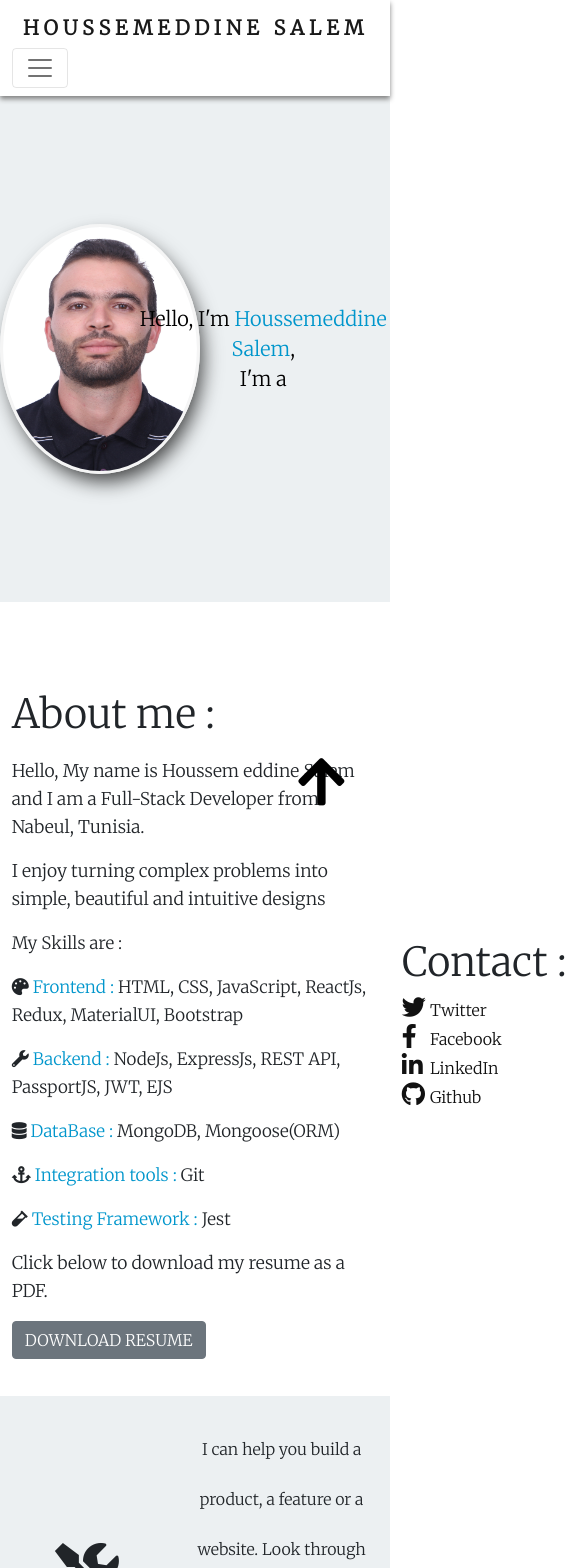
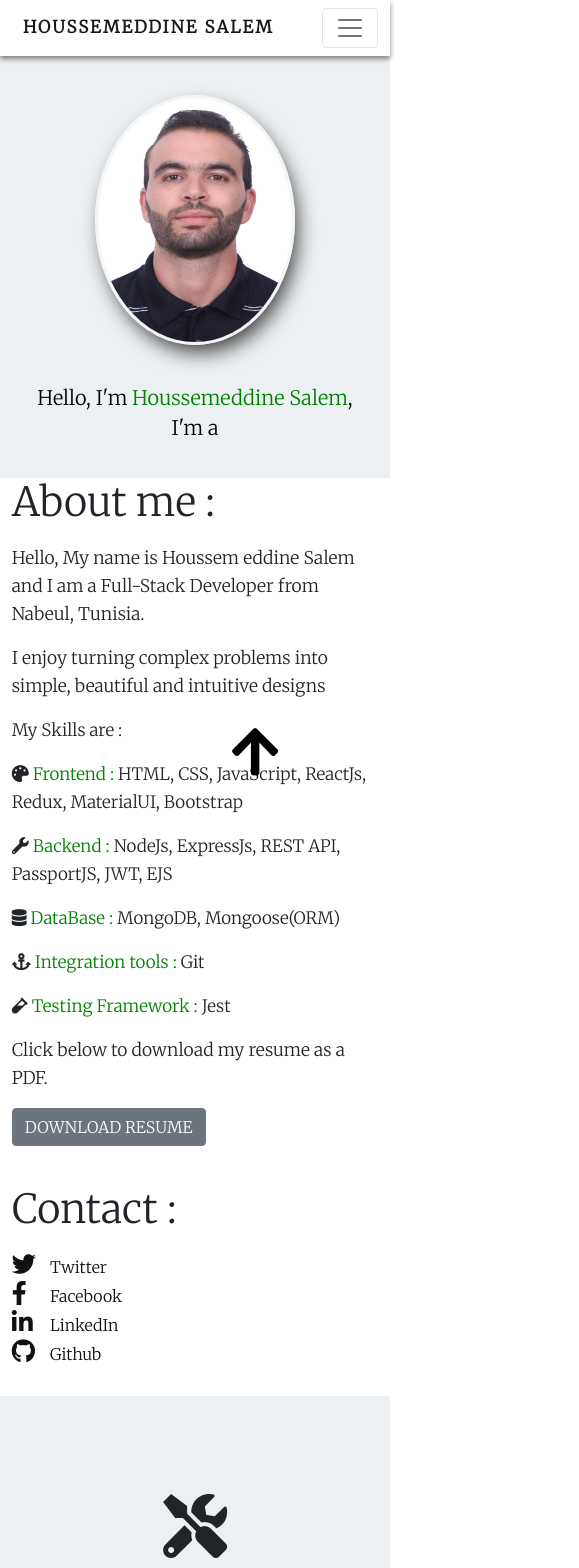
Before and after one commit to HoussemeddineSalem/my_portfolio, a React (Create React App) app in the folder client/: page / in a window 390 px wide. Shown: the top 1568 px of the page, 579 px wide, since content can reach past the window. Built offline with nearby package versions, Linux system fonts and the light colour scheme.

Commit message:
styling the app to be more responsive

```diff
--- a/client/src/App.css
+++ b/client/src/App.css
@@ -1,5 +1,6 @@
 .App {
   font-family: 'Roboto', sans-serif;
+  width: 100vw;
 }
 
 #myBtn {
@@ -15,3 +16,19 @@
   border-radius: 4px;
   background-color: inherit;
 }
+
+@media (max-width: 1000px) {
+  #myBtn {
+    position: fixed;
+    bottom: 50px;
+    left: 150px;
+    z-index: 99;
+    font-size: 18px;
+    border: none;
+    outline: none;
+    cursor: pointer;
+    padding: 15px;
+    border-radius: 4px;
+    background-color: inherit;
+  }
+}
--- a/client/src/components/contact/contact.css
+++ b/client/src/components/contact/contact.css
@@ -61,8 +61,38 @@
   margin-top: 2%;
 }
 
-@media (max-width: 800px) {
+@media (max-width: 1000px) {
+  .contactme {
+    background-color: #ecf0f2;
+    height: 100vh;
+    width: 100vw;
+    display: flex;
+    margin: 0;
+    padding: 0;
+  }
+  .form {
+    display: flex;
+    flex-direction: column;
+    justify-content: space-around;
+    align-content: space-around;
+  }
+
   .form_container {
-    margin-top: 10%;
+    margin-top: 20%;
+  }
+  .form_layout {
+    display: flex;
+    flex-direction: row;
+    width: 100vw;
+    margin: auto;
+  }
+  .phone_email {
+    display: flex;
+    flex-direction: row;
+    flex-wrap: wrap;
+    width: 100vw;
+    height: 7vw;
+    margin: 0;
+    align-items: center;
   }
 }
--- a/client/src/components/intro/aboutme.css
+++ b/client/src/components/intro/aboutme.css
@@ -63,13 +63,20 @@ a {
 span {
   text-decoration: none;
 }
-@media (max-width: 800px) {
+@media (max-width: 1000px) {
   .aboutme_and_contact {
-    flex-direction: column;
+    display: block;
+    height: fit-content;
+    /* flex-direction: row; */
   }
   .article {
-    width: auto;
-    padding: 1% 3%;
+    width: 100vw;
+    margin-top: 0;
+    padding: 0 3%;
     /* border: 1px black solid; */
   }
+  .contact {
+    margin-top: 10%;
+    margin-bottom: 20%;
+  }
 }
--- a/client/src/components/intro/intro.css
+++ b/client/src/components/intro/intro.css
@@ -10,8 +10,6 @@
   height: 60vh;
   display: grid;
   grid-template-columns: 35% 65%;
-  /* flex-direction: row;
-  justify-content: space-around; */
   align-items: center;
   font-family: 'Merriweather', sans-serif;
   text-align: center;
@@ -45,8 +43,20 @@ span {
   font-size: 50px;
 }
 
-@media (max-width: 800px) {
+@media (max-width: 1000px) {
   .typewriter {
     font-size: 20px;
   }
+  .intro_styling {
+    background-color: #ecf0f2;
+    height: 50vh;
+    display: flex;
+    flex-direction: column;
+    justify-content: space-evenly;
+    font-family: 'Merriweather', sans-serif;
+    text-align: center;
+  }
+  span {
+    color: green;
+  }
 }
--- a/client/src/components/navbar/navbar.css
+++ b/client/src/components/navbar/navbar.css
@@ -14,3 +14,12 @@
   box-shadow: 0 3px 5px grey;
   width: 100vw;
 }
+
+@media (max-width: 1000px) {
+  .item_styling {
+    letter-spacing: 2px;
+    font-weight: bolder;
+    margin: 0 3%;
+    font-size: 17px;
+  }
+}
--- a/client/src/components/projects/projects.css
+++ b/client/src/components/projects/projects.css
@@ -56,7 +56,11 @@
 .img_container:hover .mybestnanny_img {
   opacity: 0;
 }
-
+.wrapin_tech {
+  display: flex;
+  flex-direction: row;
+  flex-wrap: wrap;
+}
 .mybestnanny {
   width: 30vw;
   margin: 0 2%;
@@ -108,7 +112,12 @@
     background-image: linear-gradient(to left, #b1b5b5, #a0a3a3);
   }
 }
-@media (max-width: 800px) {
+@media (max-width: 1000px) {
+  #parag_under_projects {
+    width: 100vw;
+    line-height: normal;
+  }
+
   .mybestnanny_proj {
     flex-direction: column;
   }
--- a/client/src/components/projects/projects.js
+++ b/client/src/components/projects/projects.js
@@ -32,12 +32,15 @@ const Projects = () => {
                         <i class="fas fa-chevron-circle-right"></i>Nannys to : <br />
                         Post their profile in order to be visible for the baby sitting seekers
                     </p>
-                    <p>Technologies</p>
+                    <p>Technologies </p>
+                    <div className="wrapin_tech">
                         {['reactjs', 'redux', 'axios', 'nodejs', 'jwt', 'expressjs', 'mongoDB', 'mongoose'].map(
                             el => {
                                 return <span className="tech_styling">{el}</span>
                             }
                         )}
+                    </div>
+
 
                 </div>
             </div>
@@ -56,11 +59,13 @@ const Projects = () => {
                             <a href={el.github} target="_blank"><p className='project_title'>{el.title} <i class="fab fa-github fa-1x"></i></p> </a>
                             <p>{el.description}</p>
                             <p>Technologies</p>
+                            <div className="wrapin_tech">
                                 {
                                     el.technologies.map(el => {
                                         return <span className="tech_styling">{el}</span>
                                     })
                                 }
+                            </div>
                         </div>
                     </div>
                 })
--- a/client/src/components/projects/projectsdescr.js
+++ b/client/src/components/projects/projectsdescr.js
@@ -3,6 +3,23 @@ import secrets from '../../img/secrets.JPG'
 import todo from '../../img/to do app.svg'
 
 const projectDescription = [
+
+    {
+        title: 'BlablaFlix',
+        description: 'This app is a movie app clone, it allows to search and sort for films by name and/or by rating',
+        technologies: ['reactjs', 'react', 'hooks', 'react', 'router'],
+        image: blablaflixJPG,
+        github: 'https://github.com/HoussemeddineSalem/React_Router_CP',
+        demo: 'https://qnrxi.csb.app/'
+    },
+    {
+        title: 'todo app',
+        description: 'is an app to add, delete and sort todo items, it is designed using reactjs and redux toolkit for state management',
+        technologies: ['reactjs', 'redux'],
+        image: todo,
+        github: 'https://github.com/HoussemeddineSalem/React-Redux-CP',
+        demo: 'https://vns4v.csb.app/'
+    },
     {
         title: 'Secrets',
         description: 'this app is a postSecret clone, it allows to share secrets anonymously',
@@ -14,22 +31,6 @@ const projectDescription = [
 
 
     },
-    {
-        title: 'BlablaFlix',
-        description: 'This app is a movie app clone, it allows to search and sort for films by name and/or by rating',
-        technologies: ['reactjs', 'react', 'hooks', 'react', 'router'],
-        image: blablaflixJPG,
-        github: 'https://github.com/HoussemeddineSalem/React_Router_CP',
-        demo: 'https://qnrxi.csb.app/'
-    },
-    {
-        title: 'todo app',
-        description: 'is an app to add, delete and sort todo items, it is designed using reactjs and redux toolkit for state management',
-        technologies: ['reactjs', 'redux toolkit for state management'],
-        image: todo,
-        github: 'https://github.com/HoussemeddineSalem/React-Redux-CP',
-        demo: 'https://vns4v.csb.app/'
-    },
 
 
 ]
```
Also changed, not shown: client/src/components/contact/contact.js (+0 -9 lines). Lines whose indentation alone changed are shown as unchanged.
